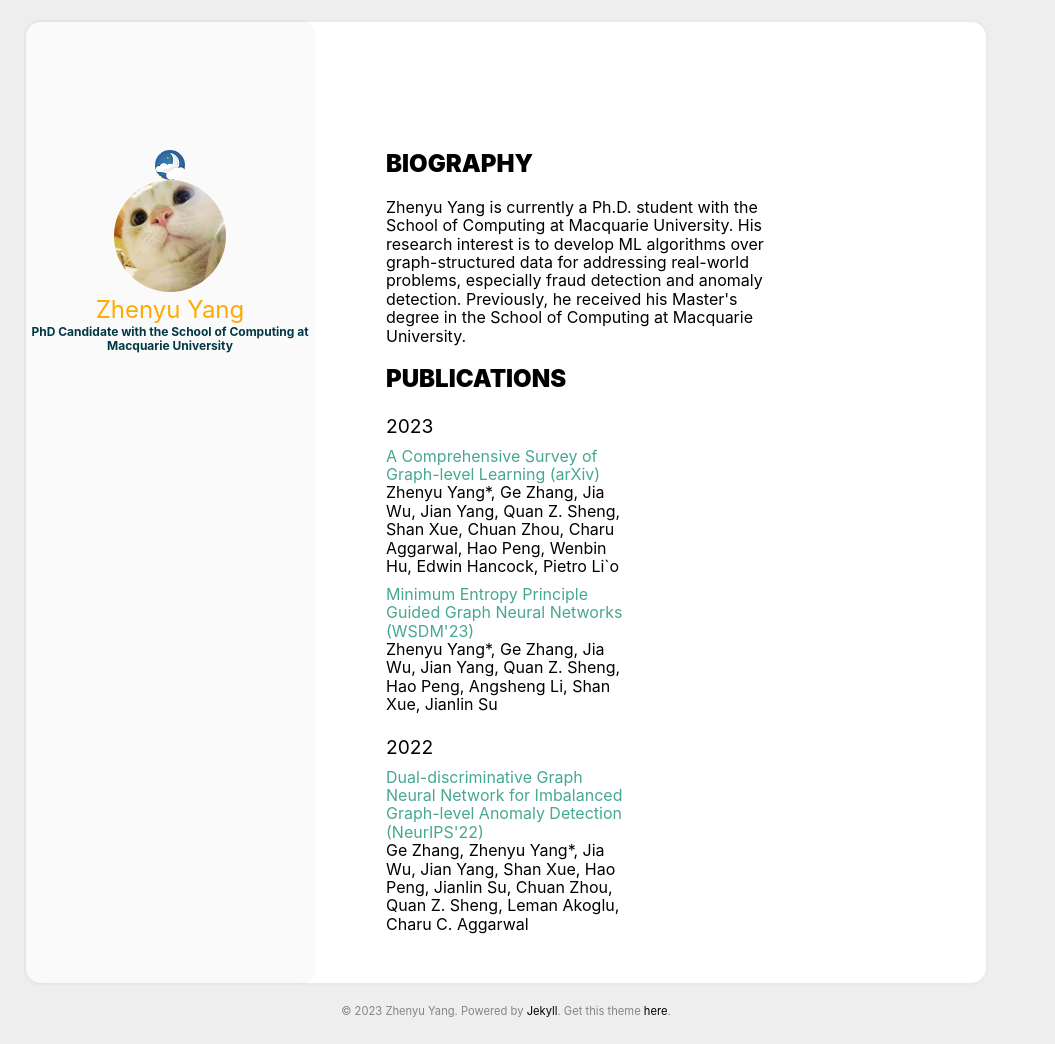
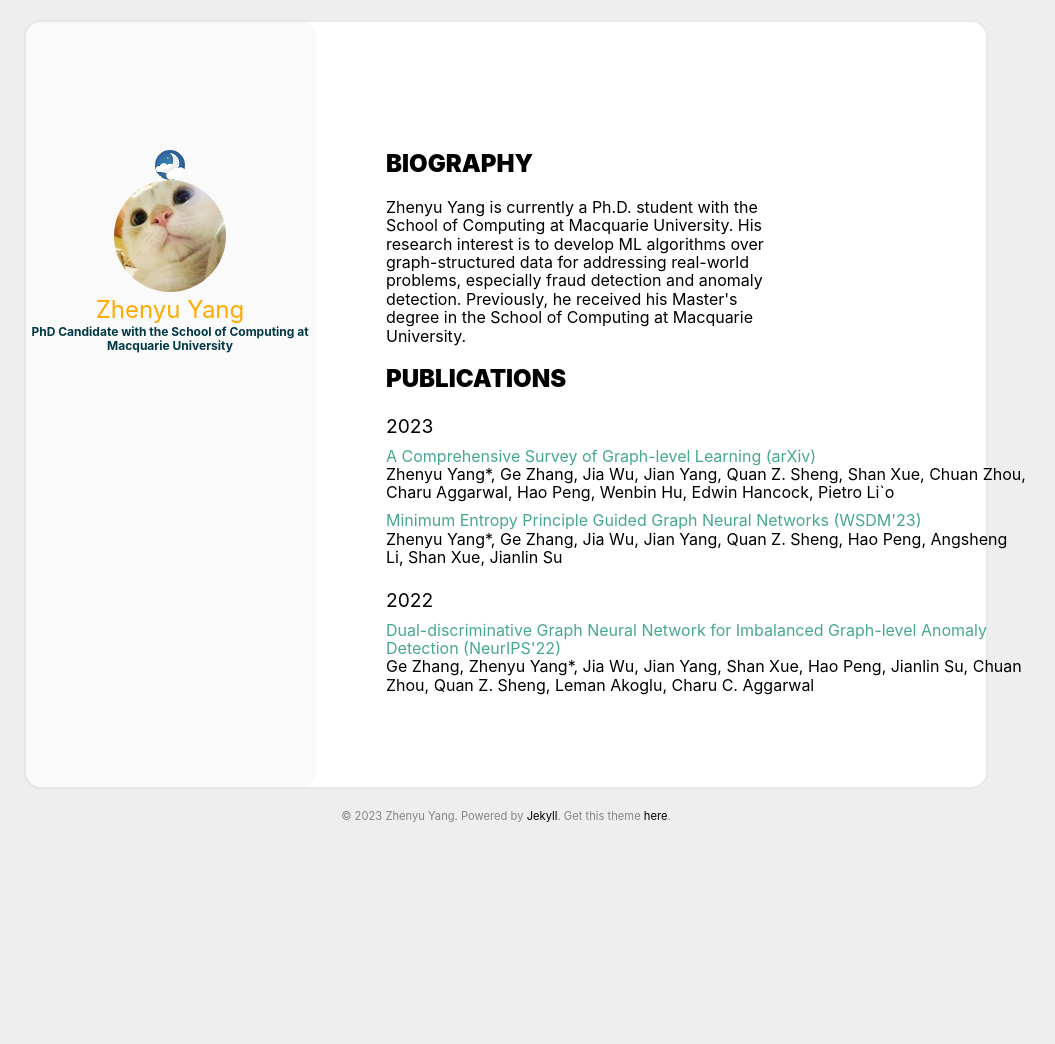
Before and after one commit to ZhenyuYangMQ/ZhenyuYangMQ.github.io, a Jekyll site: the page built from index.html, in a window 1280 px wide. Shown: the whole page, without its empty margins (134-1189 px from the left). Built offline with Jekyll 4.4.1, drawn with Linux system fonts in a browser that asks for light colours; after the commit the page ends 922 px from its top, so only the background shows below that.

Commit message:
Update main.scss

```diff
--- a/assets/css/main.scss
+++ b/assets/css/main.scss
@@ -225,9 +225,10 @@ img {
         list-style: none;
         margin: 0;
         padding: 0;
-
+	width: 800px;
         li {
             margin-bottom: 0.6rem;
+	    width: 800px;
         }
     }
 
```
